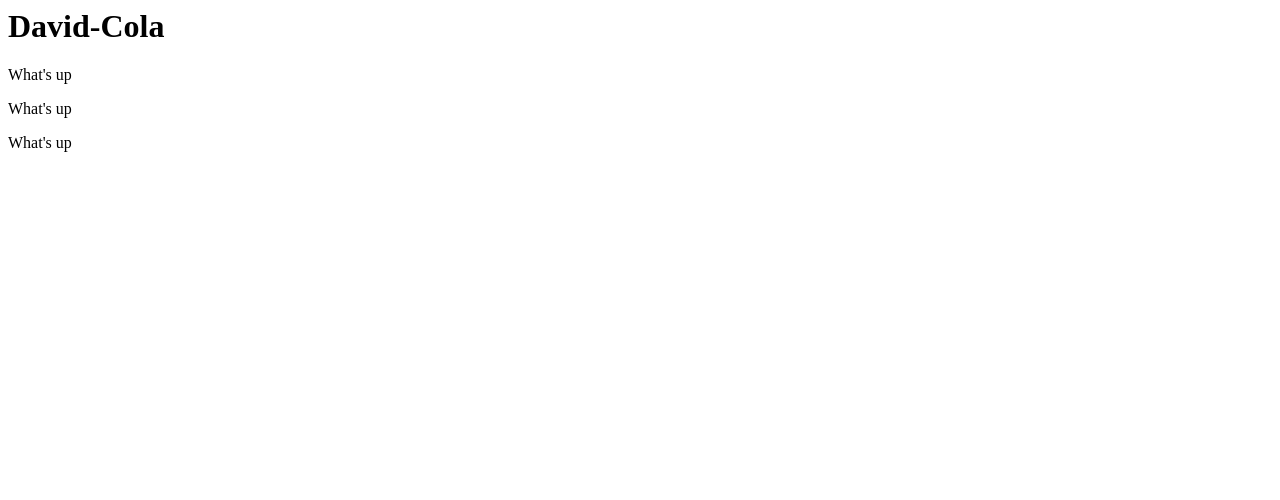
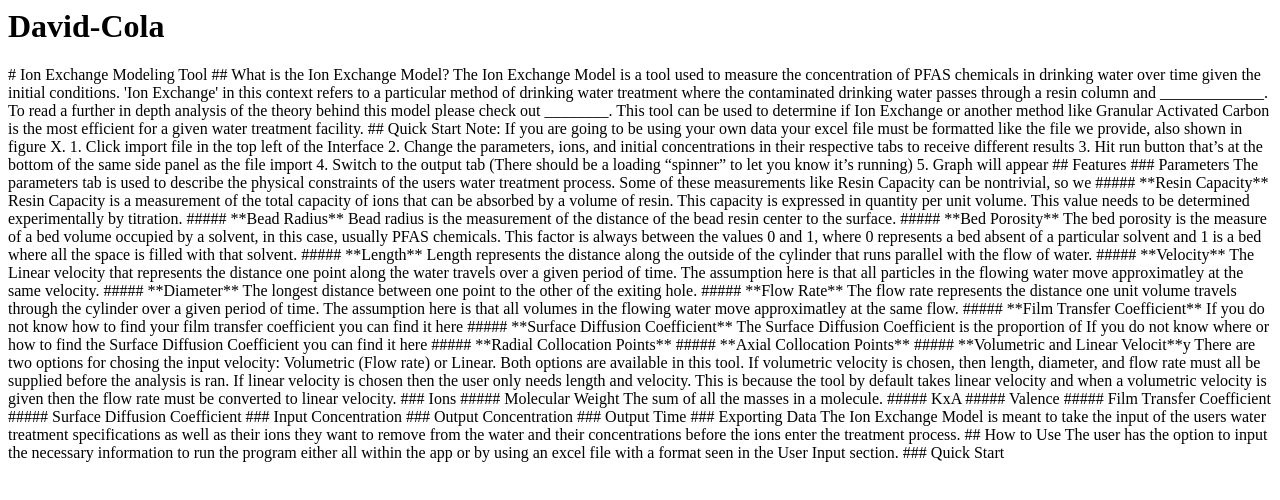
Before and after one commit to David-Cola/David-Cola.github.io, a plain HTML site: page index.html in a window 1280 px wide. Drawn offline with Linux system fonts and the light colour scheme.

Commit message:
Update index.html

```diff
--- a/index.html
+++ b/index.html
@@ -7,8 +7,82 @@
 </head>
 <body>
     <h1>David-Cola</h1>
-    <p>What's up</p>
-    <p>What's up</p>
-    <p>What's up</p>
+
+    # Ion Exchange Modeling Tool
+## What is the Ion Exchange Model?
+
+The Ion Exchange Model is a tool used to measure the concentration of PFAS chemicals in drinking water over time given the initial conditions. 'Ion Exchange' in this context refers to a particular method of drinking water treatment where the contaminated drinking water passes through a resin column and _____________. To read a further in depth analysis of the theory behind this model please check out ________.  This tool can be used to determine if Ion Exchange or another method like Granular Activated Carbon is the most efficient for a given water treatment facility.
+
+## Quick Start
+
+Note: If you are going to be using your own data your excel file must be formatted like the file we provide, also shown in figure X.
+
+1. Click import file in the top left of the Interface
+2. Change the parameters, ions, and initial concentrations in their respective tabs to receive different results
+3.	Hit run button that’s at the bottom of the same side panel as the file import
+4.	Switch to the output tab (There should be a loading “spinner” to let you know it’s running)
+5.	Graph will appear
+
+
+## Features
+
+### Parameters
+
+The parameters tab is used to describe the physical constraints of the users water treatment process. Some of these measurements like Resin Capacity can be nontrivial, so we
+
+##### **Resin Capacity**
+Resin Capacity is a measurement of the total capacity of ions that can be absorbed by a volume of resin. This capacity is expressed in quantity per unit volume. This value needs to be determined experimentally by titration.
+
+##### **Bead Radius**
+Bead radius is the measurement of the distance of the bead resin center to the surface.
+
+##### **Bed Porosity**
+The bed porosity is the measure of a bed volume occupied by a solvent, in this case, usually PFAS chemicals. This factor is always between the values 0 and 1, where 0 represents a bed absent of a particular solvent and 1 is a bed where all the space is filled with that solvent.
+
+##### **Length**
+Length represents the distance along the outside of the cylinder that runs parallel with the flow of water.
+
+##### **Velocity**
+The Linear velocity that represents the distance one point along the water travels over a given period of time. The assumption here is that all particles in the flowing water move approximatley at the same velocity.
+
+##### **Diameter**
+The longest distance between one point to the other of the exiting hole.
+
+##### **Flow Rate**
+The flow rate represents the distance one unit volume travels through the cylinder over a given period of time. The assumption here is that all volumes in the flowing water move approximatley at the same flow.
+
+##### **Film Transfer Coefficient**
+If you do not know how to find your film transfer coefficient you can find it here
+
+##### **Surface Diffusion Coefficient**
+The Surface Diffusion Coefficient is the proportion of
+If you do not know where or how to find the Surface Diffusion Coefficient you can find it here
+
+##### **Radial Collocation Points**
+##### **Axial Collocation Points**
+##### **Volumetric and Linear Velocit**y
+There are two options for chosing the input velocity: Volumetric (Flow rate) or Linear. Both options are available in this tool. If volumetric velocity is chosen, then length, diameter, and flow rate must all be supplied before the analysis is ran. If linear velocity is chosen then the user only needs length and velocity. This is because the tool by default takes linear velocity and when a volumetric velocity is given then the flow rate must be converted to linear velocity.
+
+### Ions
+##### Molecular Weight
+The sum of all the masses in a molecule.
+##### KxA
+##### Valence
+##### Film Transfer Coefficient
+##### Surface Diffusion Coefficient
+
+### Input Concentration
+### Output Concentration
+### Output Time
+### Exporting Data
+
+
+The Ion Exchange Model is meant to take the input of the users water treatment specifications as well as their ions they want to remove from the water and their concentrations before the ions enter the treatment process.
+
+## How to Use
+The user has the option to input the necessary information to run the program either all within the app or by using an excel file with a format seen in the User Input section.
+
+
+### Quick Start
 </body>
 </html>
```
